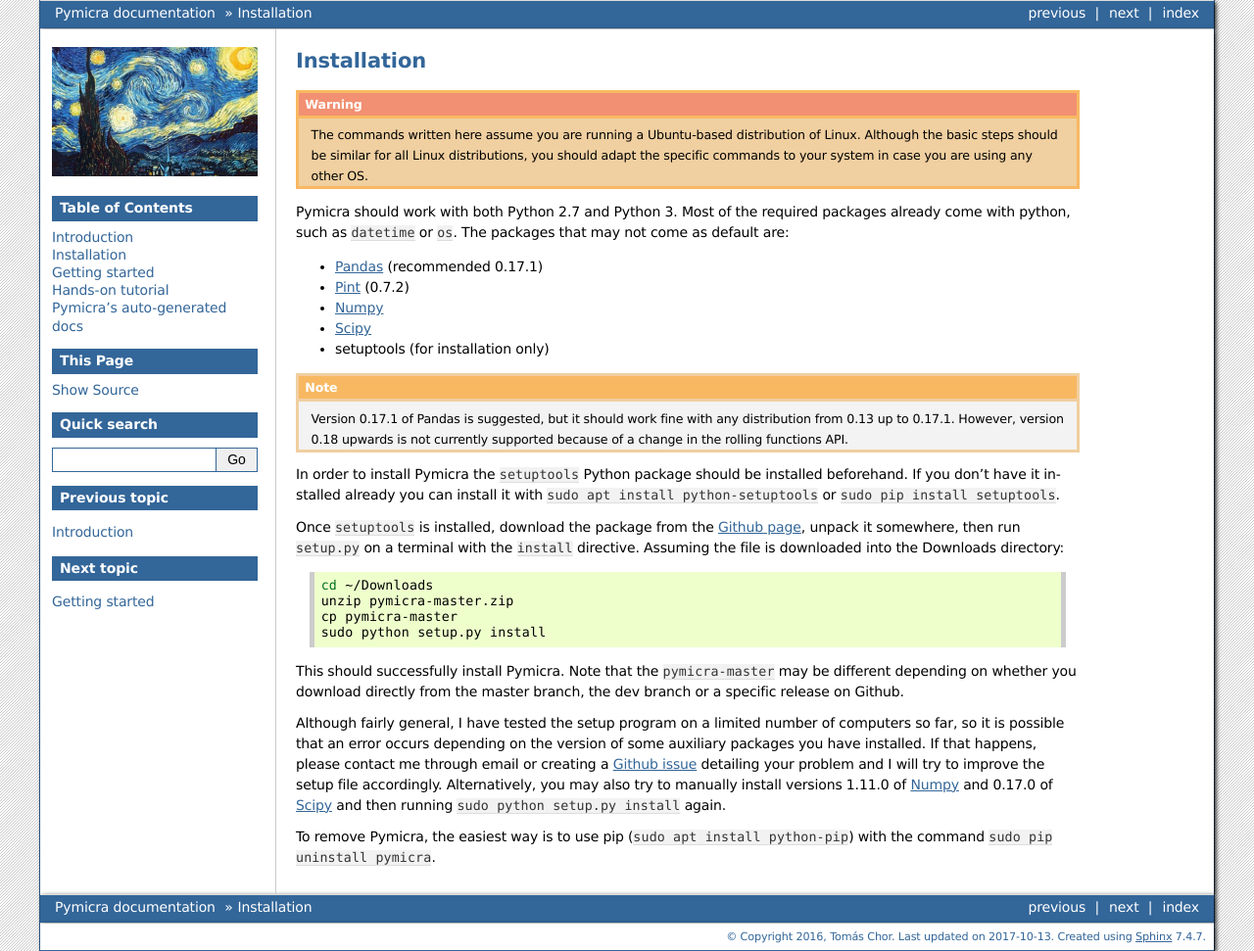
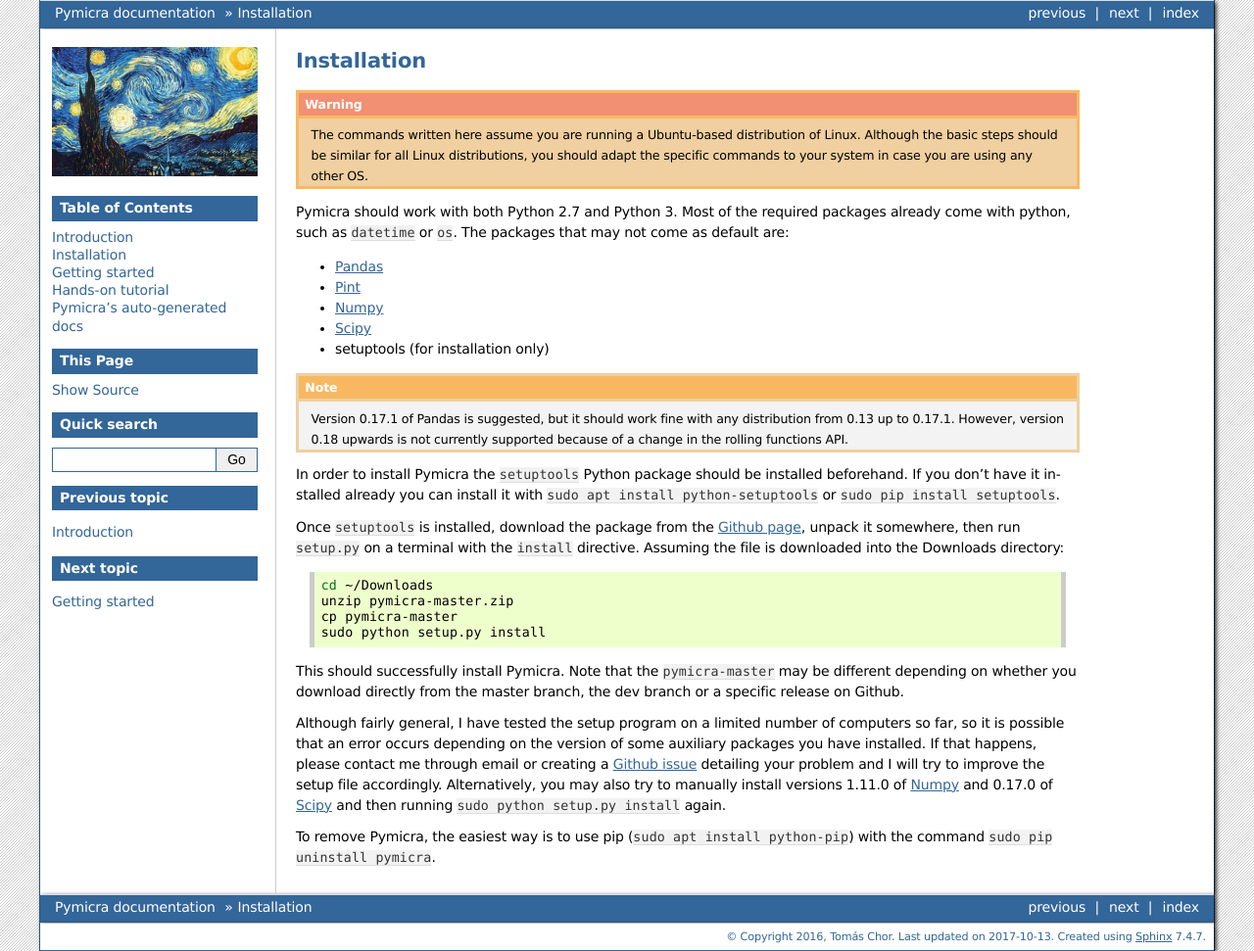
Before and after one commit to tomchor/pymicra, a Sphinx documentation site: the page built from docs/install.rst, in a window 1280 px wide. Shown: the whole page at 98% size. Built offline with Sphinx 7.4.7, drawn with Linux system fonts in a browser that asks for light colours; the version number could not be read and is left out.

Commit message:
took min version from installation notes

```diff
--- a/docs/install.rst
+++ b/docs/install.rst
@@ -12,8 +12,8 @@ Pymicra should work with both Python 2.7 and Python 3. Most of the required
 packages already come with python, such as ``datetime`` or ``os``. The packages
 that may not come as default are:
 
--  Pandas_ (recommended 0.17.1)
--  Pint_ (0.7.2)
+-  Pandas_
+-  Pint_
 -  Numpy_
 -  Scipy_
 -  setuptools (for installation only)
```
